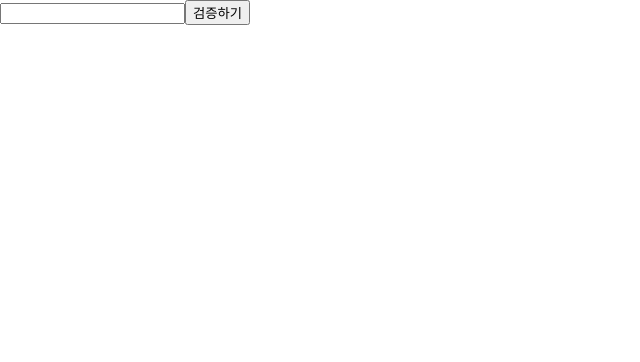
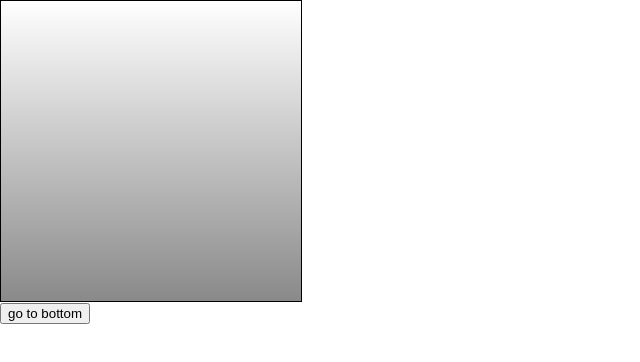
Before and after one commit to acogange/React_Study, a React (Create React App) app: page / in a window 1280 px wide. Shown: the top 362 px of the page, without its empty margins (0-640 px from the left). Built offline with nearby package versions, Linux system fonts and the light colour scheme.

Commit message:
chap 5, ref

```diff
--- a/src/App.js
+++ b/src/App.js
@@ -3,16 +3,25 @@ import './App.css';
 import Counter from './component/chap3/Counter';
 import MyComponent from './component/chap3/MyComponent';
 import Say from './component/chap3/Say';
-import ValidationSample from './component/chap3/ValidationSample';
+import ValidationSample from './component/chap5/ValidationSample';
+import ScrollBox from './component/chap5/ScrollBox';
+import { render } from '@testing-library/react';
+import { Component } from 'react';
 
-function App() {
+class App extends Component {
+  render() {
     return (
       // string: "" integer: {} 으로 props 전달
       //<MyComponent name="변백현" favoritNum={5}>웅잉</MyComponent>
       //<Counter></Counter>
       //<Say/>
-    <ValidationSample/>
+      //<ValidationSample/>
+      <div>
+      <ScrollBox ref={(ref)=>this.ScrollBox=ref}></ScrollBox>
+      <button onClick={()=>this.ScrollBox.scrollToBottom()}>go to bottom</button>
+      </div>
     );
+  }
 }
 
 export default App;
--- /dev/null
+++ b/src/component/chap5/ScrollBox.js
@@ -0,0 +1,27 @@
+import { Component } from "react";
+class ScrollBox extends Component{
+    scrollToBottom=()=>{
+        const {scrollHeight,clientHeight}=this.box;
+        this.box.scrollTop=scrollHeight-clientHeight;
+    }
+    render(){
+        const style={
+            border:'1px solid black',
+            height:'300px',
+            width:'300px',
+            overflow:'auto',
+            position:'relative'
+        };
+        const innerStyle={
+            width:'100%',
+            height:'650px',
+            background:'linear-gradient(white, black)'
+        }
+        return (
+            <div style={style} ref={(ref)=>{this.box=ref}}>
+                <div style={innerStyle}></div>
+            </div>
+            )
+    }
+}
+export default ScrollBox;
```
Also changed, not shown: src/component/chap5/ValidationSample.css (renamed from src/component/chap3/ValidationSample.css), src/component/chap5/ValidationSample.js (renamed from src/component/chap3/ValidationSample.js). Lines whose indentation alone changed are shown as unchanged.
